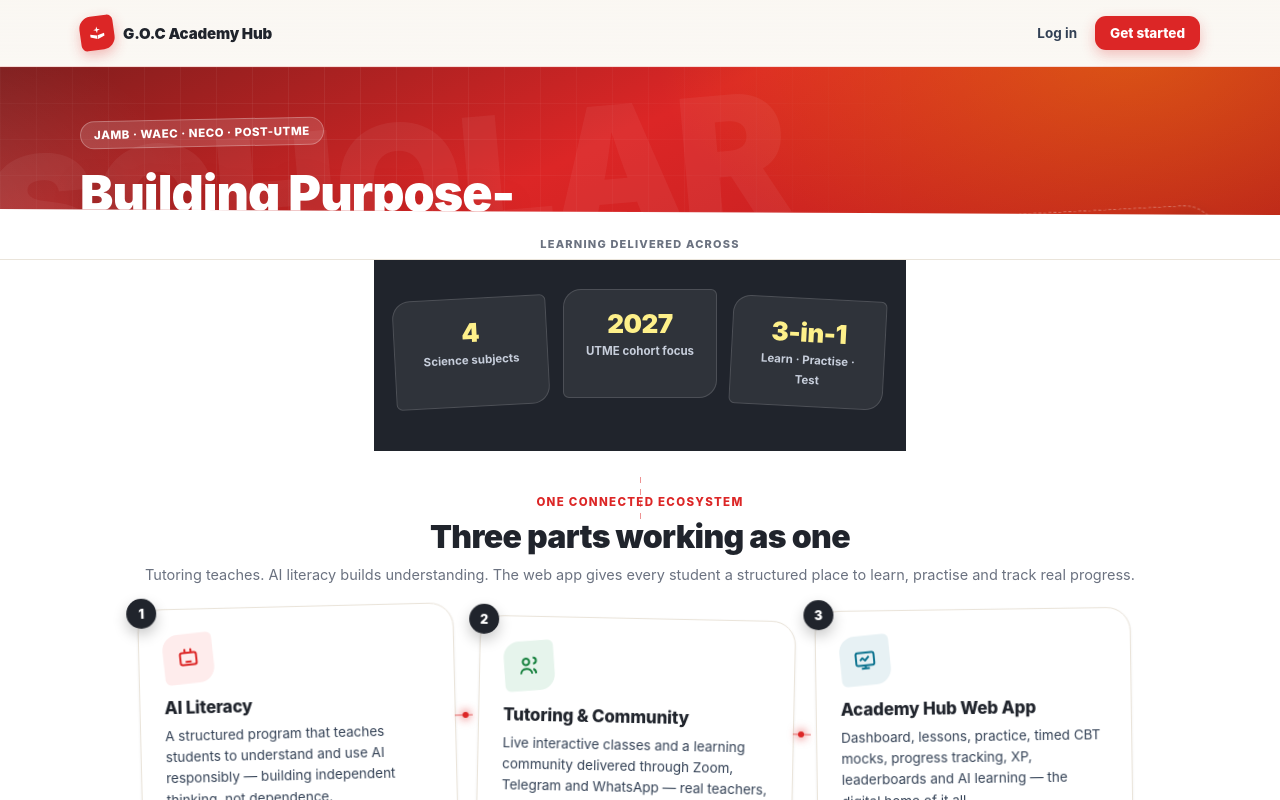
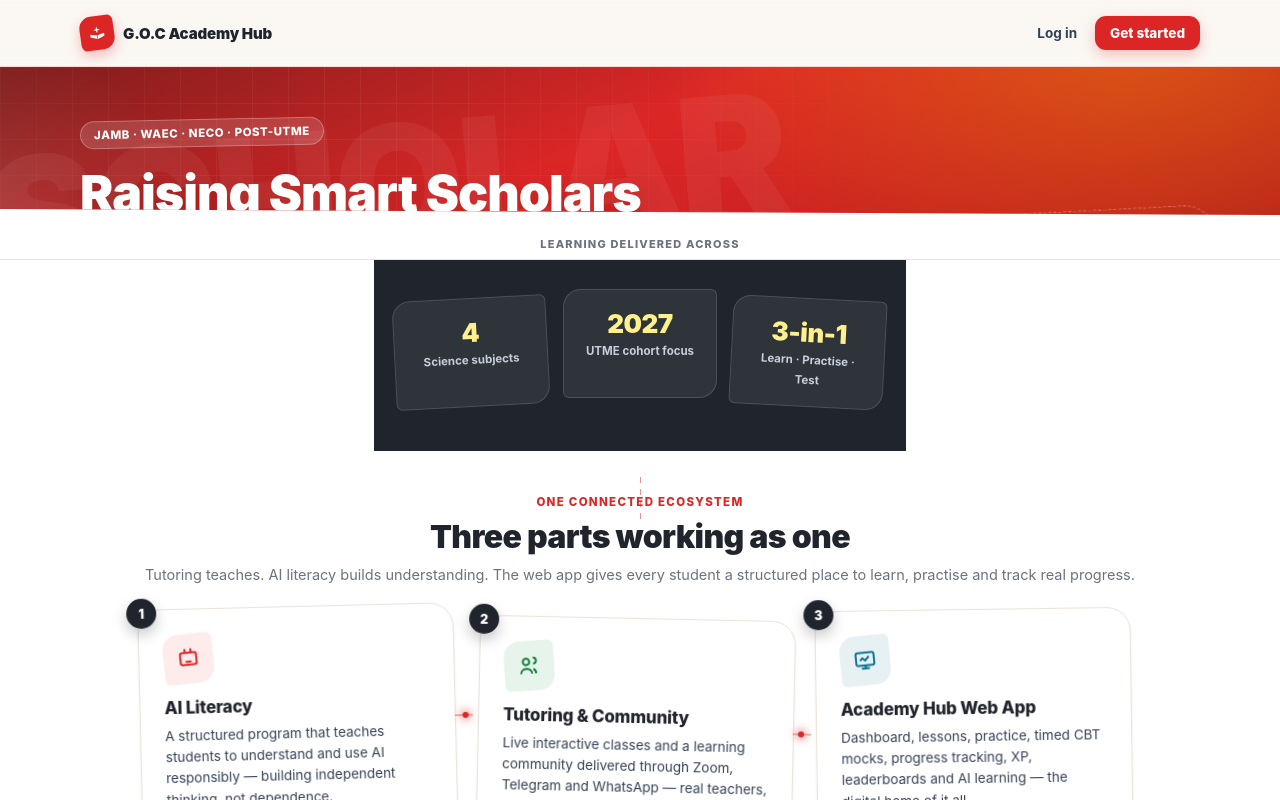
Before and after one commit to uzorchukwu123/goc-academy-hub, a website: page index.html in a window 1280 px wide. Drawn offline with Linux system fonts and the light colour scheme; no server answers.

Commit message:
Motto: 'Raising Smart Scholars for Academic Excellence' everywhere; SW cache v185
Replaced the old motto in index.html (hero, footer, drawer), start-server.ps1 and the
test-landing-motion-3.js footer fixture. Bumped the service-worker cache so returning
devices pick up the new shell instead of the stale v184 copy. dist/ is gitignored and
must be rebuilt at deploy time (npm run build).

Co-authored-by: arena-agent <297053741+arena-agent@users.noreply.github.com>

```diff
--- a/index.html
+++ b/index.html
@@ -56,7 +56,7 @@
         <div class="lp-inner">
           <div class="hero-copy">
             <span class="kick">JAMB · WAEC · NECO · Post-UTME</span>
-            <h1>Building Purpose-Driven Independent Scholars</h1>
+            <h1>Raising Smart Scholars for Academic Excellence</h1>
             <p class="sub">G.O.C Academy Hub blends expert tutoring, AI literacy and a gamified study app — so Nigerian students don't just pass exams, they learn to think and study on their own.</p>
             <div class="hero-btns">
               <button class="lp-btn-light" onclick="go('signup')">Start free UTME Bootcamp</button>
@@ -425,7 +425,7 @@
             <a href="mailto:godsowncenterinfo@gmail.com">Email us</a>
           </div>
         </div>
-        <p>Building Purpose-Driven Independent Scholars.<br>© 2026 G.O.C Academy Hub.</p>
+        <p>Raising Smart Scholars for Academic Excellence.<br>© 2026 G.O.C Academy Hub.</p>
       </footer>
     </section>
 
@@ -1709,7 +1709,7 @@
           </div>
           <button class="dw-x" onclick="closeDrawer()" aria-label="Close menu">×</button>
         </div>
-        <p class="dw-motto">Building Purpose-Driven Independent Scholars</p>
+        <p class="dw-motto">Raising Smart Scholars for Academic Excellence</p>
         <nav class="dw-nav">
           <button onclick="dwGoTo('lpFeatures')"><span class="dwi">◇</span>The ecosystem</button>
           <button onclick="dwGoTo('lpSubjects')"><span class="dwi">◇</span>Subjects offered</button>
--- a/sw.js
+++ b/sw.js
@@ -1,7 +1,7 @@
 /* G.O.C Academy Hub — service worker.
    Caches the app shell so the hub opens offline. Bump CACHE on every release,
    otherwise returning students keep the old files. */
-const CACHE = 'goc-v184';
+const CACHE = 'goc-v185';
 const ASSETS = [
   './index.html',
   './css/styles.css',
```
Also changed, not shown: test/test-landing-motion-3.js (+1 -1 lines), 1 other file.
